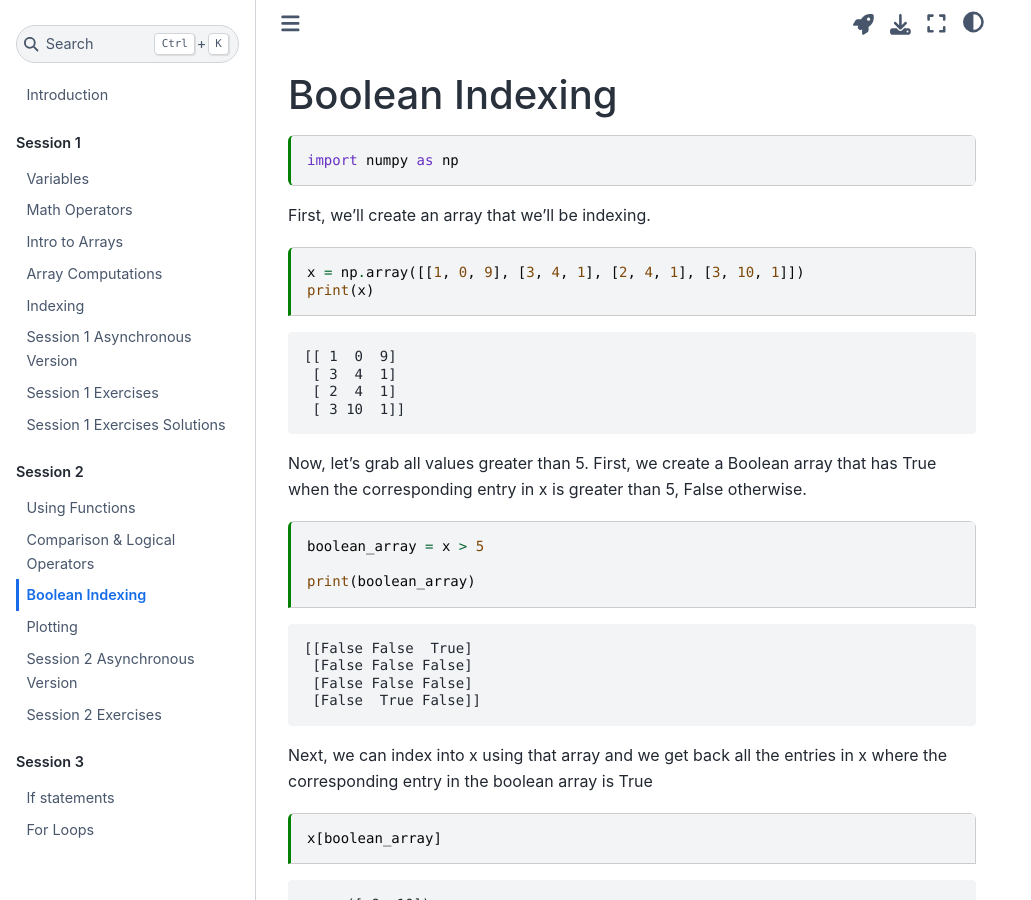
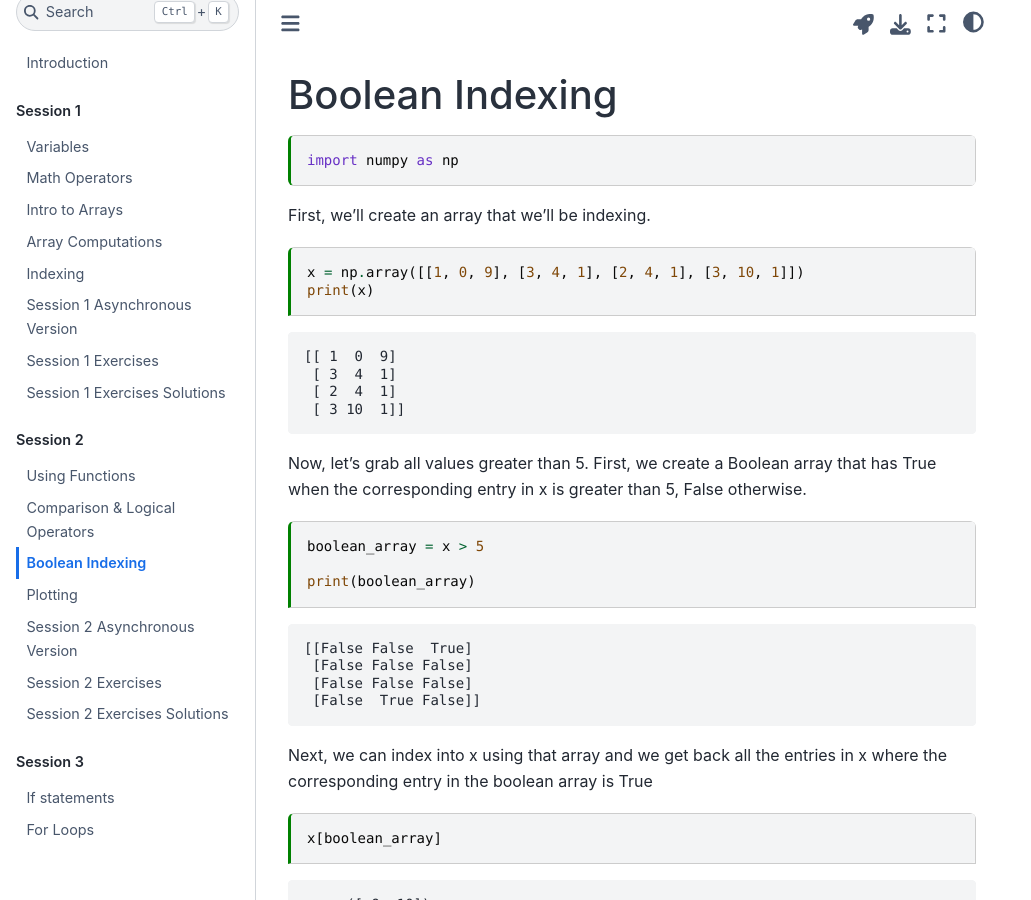
Before and after one commit to ebatty/CodingBootcamp, a Jupyter Book: the page built from content/BooleanIndexing.ipynb, in a window 1280 px wide and 900 px high. Shown: the whole window, without its empty margins (0-1031 px from the left). Built offline with Jupyter Book 1.0.4 settings and Sphinx 7.4.7 and the Sphinx Book theme 1.1.4, drawn with Linux system fonts in a browser that asks for light colours; pages that are not in the unit, such as notebooks, are missing from menus.

Commit message:
Update _toc.yml

```diff
--- a/_toc.yml
+++ b/_toc.yml
@@ -19,7 +19,9 @@
     - file: content/Plotting.ipynb
     - file: content/Session2_Asynchronous.ipynb
     - file: content/Session2_Exercises.ipynb
+    - file: content/Session2_Exercises_Solutions.ipynb
   - caption: Session 3
     chapters:
     - file: content/IfStatements.ipynb
     - file: content/ForLoops.ipynb
+    - file: content/Session3_Exercises.ipynb
```
